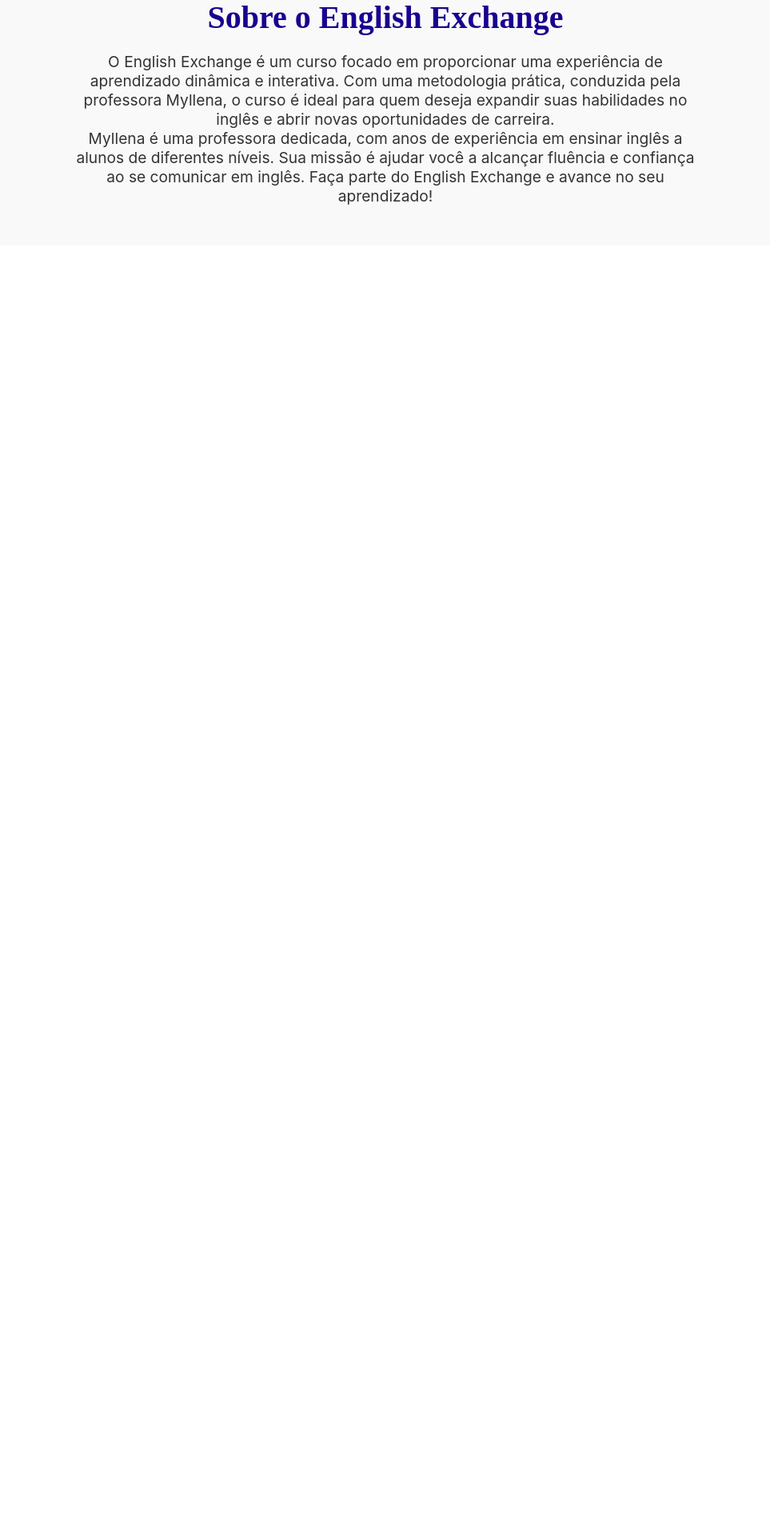
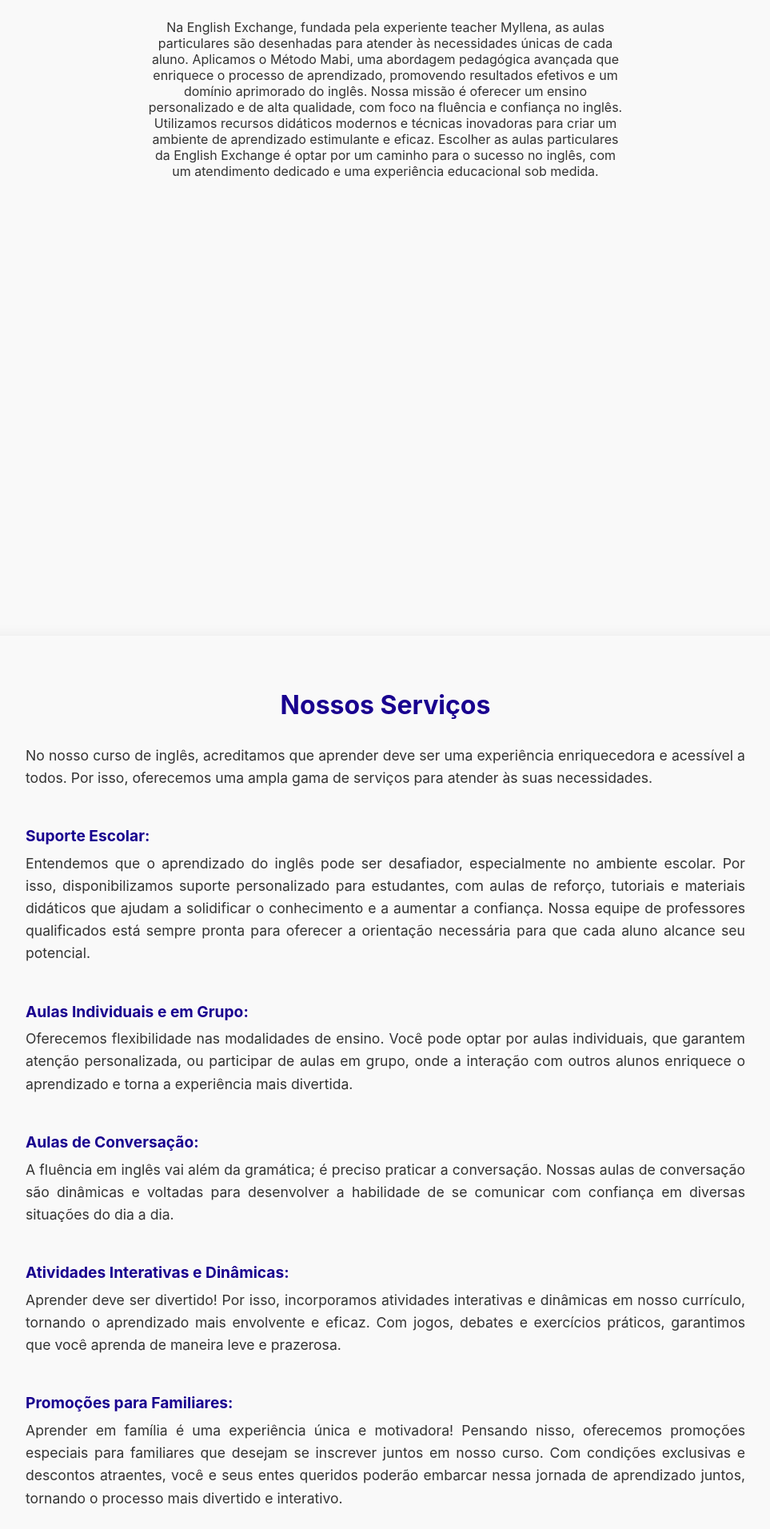
Before and after one commit to millafinn/englishexchangebr, a React (Create React App) app: page / in a window 1280 px wide. Shown: the part 885-2797 px from the top of the page at 80% size, without its empty margins (158-1121 px from the left). Before the commit the page ends 1192 px from the top, so only its background shows below. Built offline with nearby package versions, Linux system fonts and the light colour scheme.

Commit message:
Voltar-antes-do-ultimi-commit

```diff
--- a/src/App.css
+++ b/src/App.css
@@ -80,25 +80,60 @@
   font-size: 1.2rem;
 }
 
-
-/* Seção Sobre (About) */
+/* Seção Sobre */
 .about-section {
-  padding: 50px;
+  padding: 40px;
   background-color: #f9f9f9;
-  color: #333;
   text-align: center;
+  min-height: 100vh;
 }
 
-.about-content h2 {
-  font-size: 2.5rem;
+.about-section h2 {
   color: #19018f;
   margin-bottom: 20px;
-  font-family: 'Bangers', cursive;
 }
 
-.about-content p {
-  font-size: 1.2rem;
-  margin-bottom: 15px;
-  max-width: 800px;
+.about-section p {
+  max-width: 600px;
   margin: 0 auto;
+  color: #333;
 }
+
+/* Seção Serviços */
+.services-section {
+  padding: 40px;
+  text-align: center; /* Centraliza o texto dentro da seção */
+  min-height: 100vh;
+  background-color: #f9f9f9; /* Cor de fundo suave */
+  border-radius: 10px; /* Cantos arredondados */
+  box-shadow: 0 4px 20px rgba(0, 0, 0, 0.1); /* Sombra suave */
+}
+
+.services-section h2 {
+  color: #19018f;
+  margin-bottom: 30px; /* Aumenta o espaço abaixo do título */
+  font-size: 2rem; /* Aumenta o tamanho da fonte do título */
+}
+
+.services-list {
+  list-style: none;
+  padding: 0;
+  max-width: 900px; /* Limita a largura da lista */
+  margin: 0 auto; /* Centraliza a lista na seção */
+}
+
+.services-list p {
+  text-align: justify; /* Justifica o texto */
+  line-height: 1.6; /* Espaçamento entre linhas */
+  margin: 20px 0; /* Adiciona margem acima e abaixo dos parágrafos */
+  color: #333; /* Cor do texto */
+  font-size: 1.1rem; /* Aumenta o tamanho da fonte */
+}
+
+.services-list p strong {
+  display: block; /* Faz o texto em negrito começar em uma nova linha */
+  margin-top: 15px; /* Espaço acima do texto em negrito */
+  margin-bottom: 5px; /* Espaço abaixo do texto em negrito */
+  font-size: 1.2rem; /* Tamanho da fonte em negrito */
+  color: #19018f; /* Cor do texto em negrito */
+}
--- a/src/App.js
+++ b/src/App.js
@@ -1,5 +1,6 @@
 import './App.css';
-
+import { FontAwesomeIcon } from '@fortawesome/react-fontawesome';
+import { faInstagram, faWhatsapp } from '@fortawesome/free-brands-svg-icons';
 
 function App() {
   return (
@@ -28,22 +29,37 @@ function App() {
         </section>
       </header>
 
+      {/* Seção Sobre */}
+      <section id="about" className="about-section">
+        <h2>Sobre o Curso</h2>
+        <p>Na English Exchange, fundada pela experiente teacher Myllena, as aulas particulares são desenhadas para atender às necessidades únicas de cada aluno.
+                Aplicamos o Método Mabi, uma abordagem pedagógica avançada que enriquece o processo de aprendizado, promovendo resultados efetivos e um domínio aprimorado do inglês.
+                Nossa missão é oferecer um ensino personalizado e de alta qualidade, com foco na fluência e confiança no inglês. Utilizamos recursos didáticos modernos e técnicas inovadoras para criar um ambiente de aprendizado estimulante e eficaz.
+                Escolher as aulas particulares da English Exchange é optar por um caminho para o sucesso no inglês, com um atendimento dedicado e uma experiência educacional sob medida.</p>
+      </section>
 
-      <section id="about" className="about-section">
-  <div className="about-content">
-    <h2>Sobre o English Exchange</h2>
-    <p>
-      O English Exchange é um curso focado em proporcionar uma experiência de aprendizado dinâmica e interativa.
-      Com uma metodologia prática, conduzida pela professora Myllena, o curso é ideal para quem deseja expandir suas
-      habilidades no inglês e abrir novas oportunidades de carreira.
-    </p>
-    <p>
-      Myllena é uma professora dedicada, com anos de experiência em ensinar inglês a alunos de diferentes níveis.
-      Sua missão é ajudar você a alcançar fluência e confiança ao se comunicar em inglês. Faça parte do English Exchange
-      e avance no seu aprendizado!
-    </p>
-  </div>
-</section>
+      {/* Seção Serviços */}
+      <section id="services" className="services-section">
+        <h2>Nossos Serviços</h2>
+        <ul className="services-list">
+           <p>
+            No nosso curso de inglês, acreditamos que aprender deve ser uma experiência enriquecedora e acessível a todos. Por isso, oferecemos uma ampla gama de serviços para atender às suas necessidades.
+            <br /><br />
+            <strong>Suporte Escolar:</strong> Entendemos que o aprendizado do inglês pode ser desafiador, especialmente no ambiente escolar. Por isso, disponibilizamos suporte personalizado para estudantes, com aulas de reforço, tutoriais e materiais didáticos que ajudam a solidificar o conhecimento e a aumentar a confiança. Nossa equipe de professores qualificados está sempre pronta para oferecer a orientação necessária para que cada aluno alcance seu potencial.
+            <br /><br />
+            <strong>Aulas Individuais e em Grupo:</strong> Oferecemos flexibilidade nas modalidades de ensino. Você pode optar por aulas individuais, que garantem atenção personalizada, ou participar de aulas em grupo, onde a interação com outros alunos enriquece o aprendizado e torna a experiência mais divertida.
+            <br /><br />
+            <strong>Aulas de Conversação:</strong> A fluência em inglês vai além da gramática; é preciso praticar a conversação. Nossas aulas de conversação são dinâmicas e voltadas para desenvolver a habilidade de se comunicar com confiança em diversas situações do dia a dia.
+            <br /><br />
+            <strong>Atividades Interativas e Dinâmicas:</strong> Aprender deve ser divertido! Por isso, incorporamos atividades interativas e dinâmicas em nosso currículo, tornando o aprendizado mais envolvente e eficaz. Com jogos, debates e exercícios práticos, garantimos que você aprenda de maneira leve e prazerosa.
+            <br /><br />
+            <strong>Promoções para Familiares:</strong> Aprender em família é uma experiência única e motivadora! Pensando nisso, oferecemos promoções especiais para familiares que desejam se inscrever juntos em nosso curso. Com condições exclusivas e descontos atraentes, você e seus entes queridos poderão embarcar nessa jornada de aprendizado juntos, tornando o processo mais divertido e interativo.
+            <br /><br />
+            Junte-se a nós e descubra como nossos serviços podem transformar sua experiência de aprendizado de inglês. Estamos aqui para apoiar você e sua família a alcançarem seus objetivos!
+        </p>
+        </ul>
+      </section>
+
 
     </div>
   );
```
